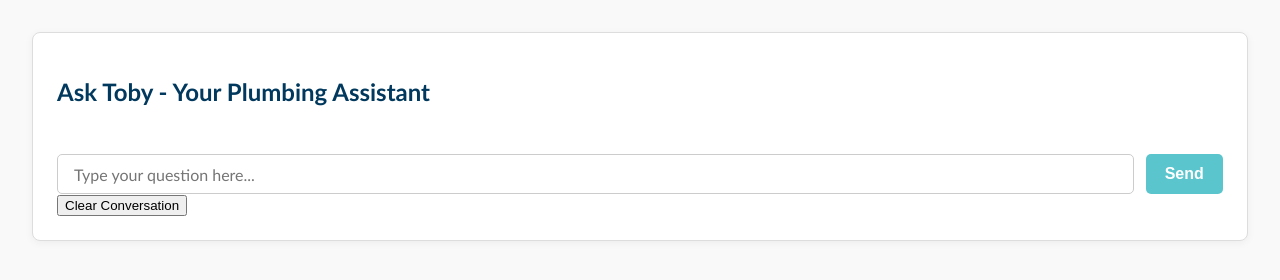
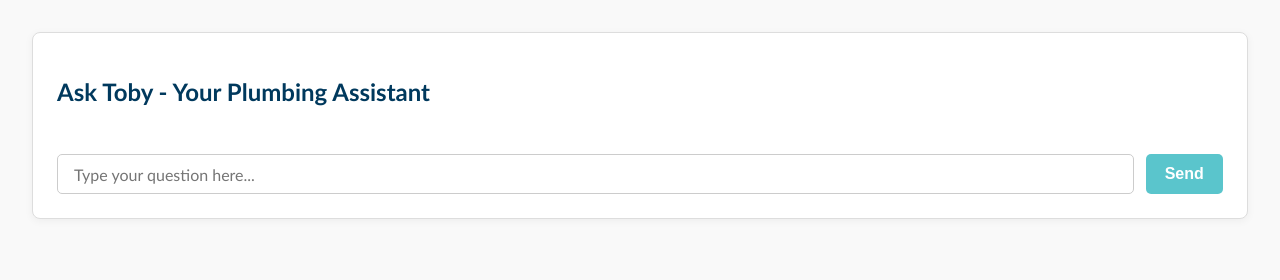
Before and after one commit to masterplumbersnz/Toby, a website: page bot.html in a window 1280 px wide. Drawn offline with Linux system fonts and the light colour scheme.

Commit message:
Update bot.html

```diff
--- a/bot.html
+++ b/bot.html
@@ -160,8 +160,6 @@
       ></textarea>
       <button type="submit">Send</button>
     </form>
-
-    <button id="clear-chat" type="button" class="clear-button">Clear Conversation</button>
   </section>
 
   <script src="chatbot.js"></script>
```
